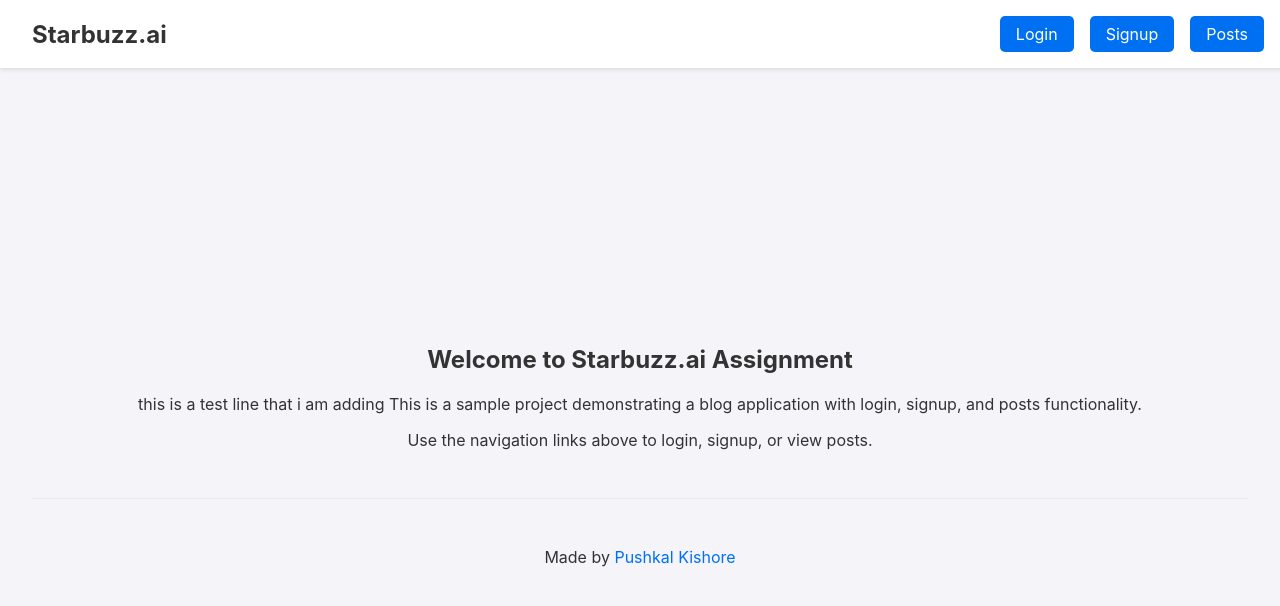
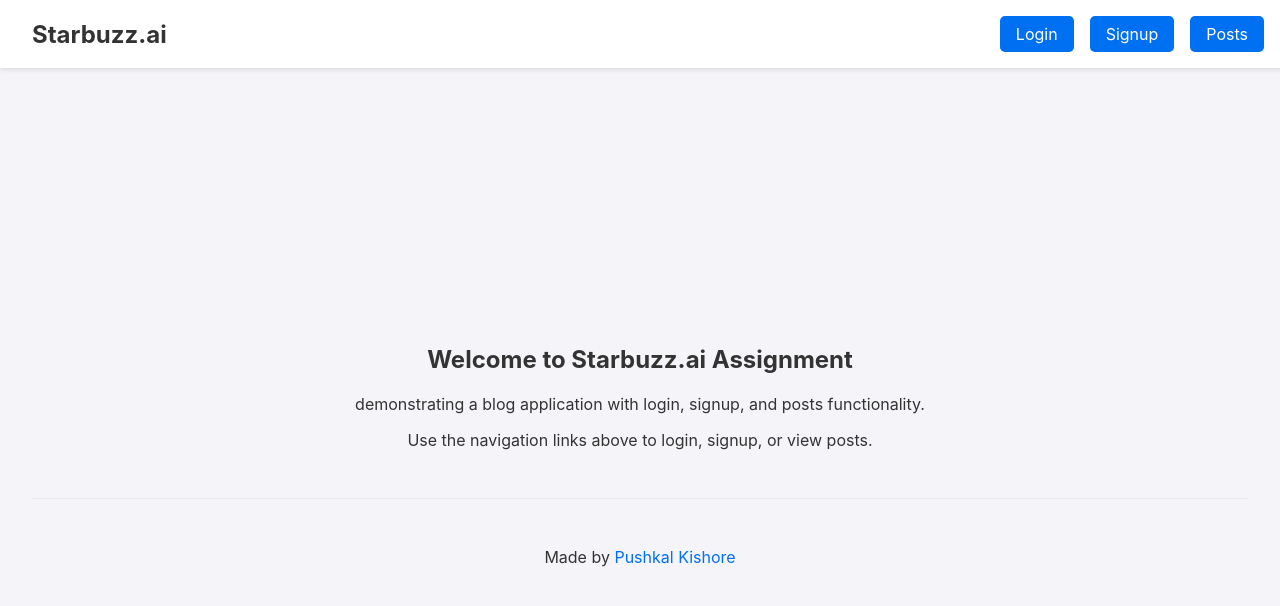
Before and after one commit to pushkalkishore/starbuzz-assignment, a Next.js app in the folder blog-frontend/: page / in a window 1280 px wide. Shown: the top 606 px of the page. Built offline with nearby package versions, Linux system fonts and the light colour scheme.

Commit message:
undo changes

```diff
--- a/blog-frontend/pages/index.js
+++ b/blog-frontend/pages/index.js
@@ -15,7 +15,6 @@ export default function Home() {
       <main className="main">
         <h2>Welcome to Starbuzz.ai Assignment</h2>
         <p>
-          this is a test line that i am adding This is a sample project
           demonstrating a blog application with login, signup, and posts
           functionality.
         </p>
```
